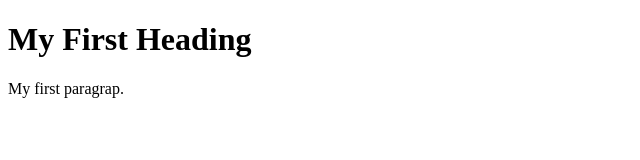
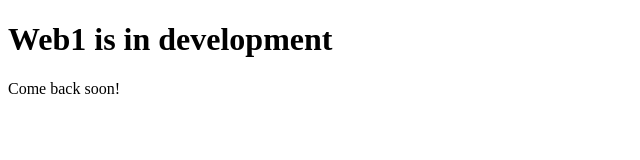
Before and after one commit to SlashCreate/Web1, a plain HTML site: page index.html in a window 1280 px wide. Shown: the whole page, without its empty margins (0-640 px from the left). Drawn offline with Linux system fonts and the light colour scheme.

Commit message:
Update index.html

```diff
--- a/index.html
+++ b/index.html
@@ -2,8 +2,8 @@
 <html>
 <body>
 
-<h1>My First Heading</h1>
-<p>My first paragrap.</p>
+<h1><b>Web1</b> is in development</h1>
+<p>Come back soon!</p>
 
 </body>
 </html>
```
